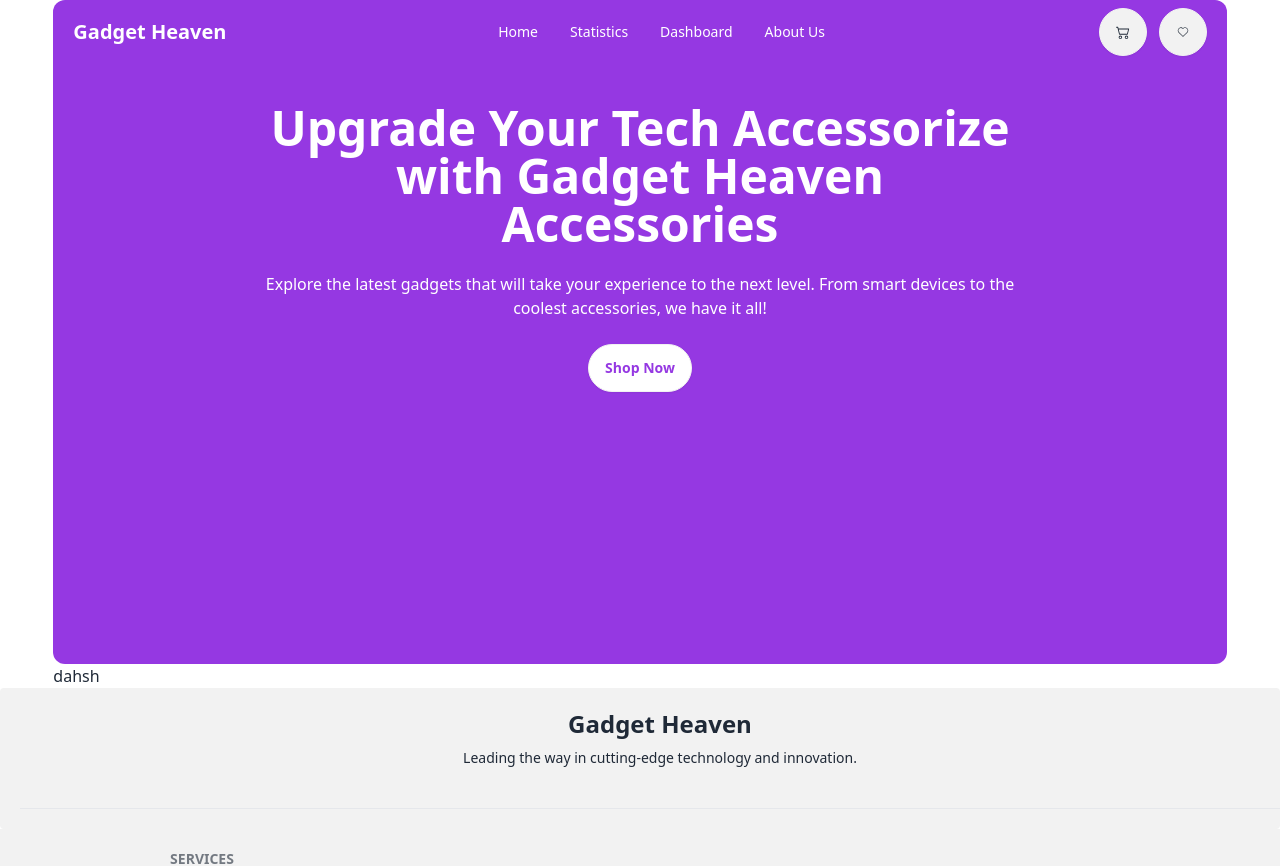
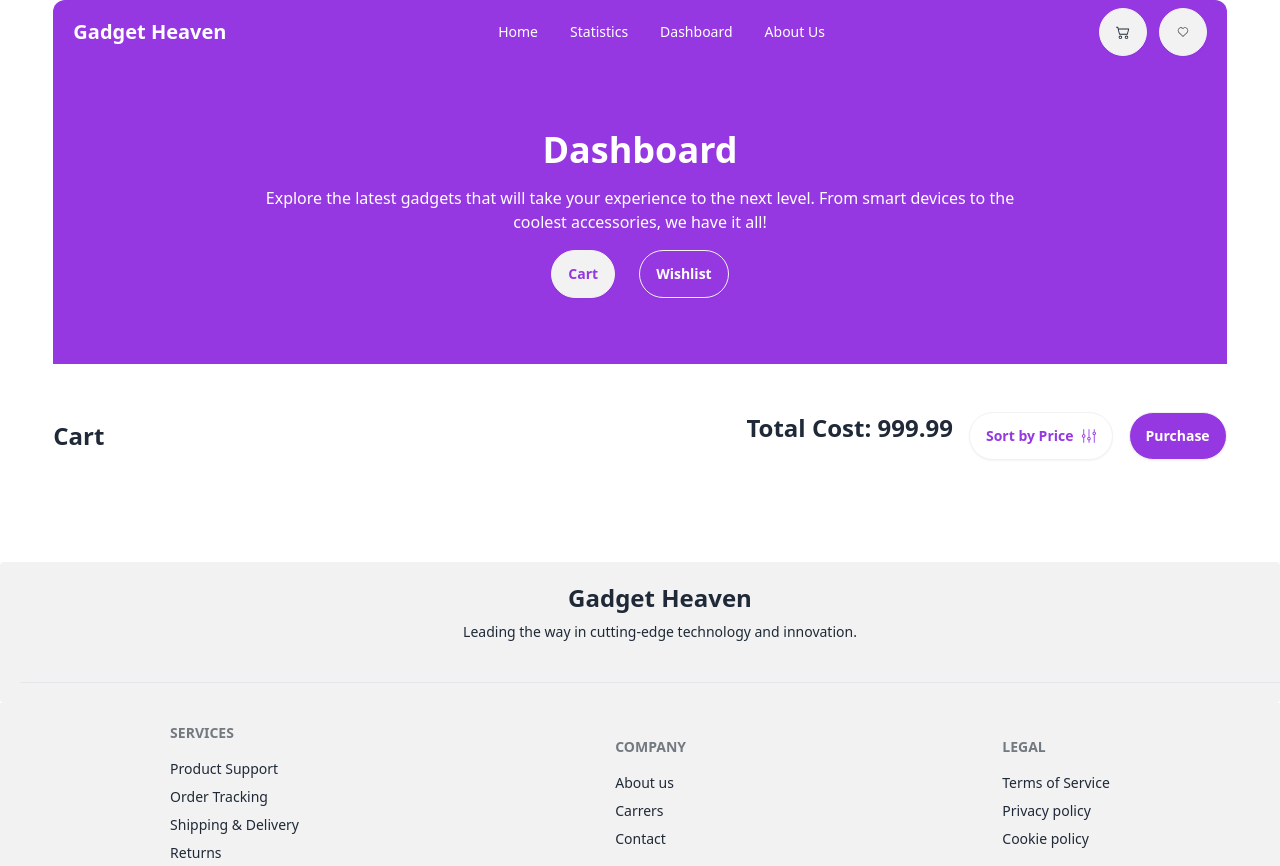
Before and after one commit to AbdullahAlTowsif/Gadget-Heaven, a React (Vite) app: page /dashboard in a window 1280 px wide. Shown: the top 866 px of the page. Built offline with nearby package versions, Linux system fonts and the light colour scheme.

Commit message:
cart added

```diff
--- /dev/null
+++ b/src/components/DashboardCards.jsx
@@ -0,0 +1,24 @@
+import { IoIosCloseCircleOutline } from "react-icons/io";
+
+const DashboardCards = ({gadget}) => {
+    // console.log(gadget)
+    return (
+        <div>
+            <div className="flex space-x-5 shadow-lg mt-5 justify-between p-5">
+                <div className="flex space-x-4">
+                    <img className="w-52 h-32 object-cover" src={gadget.product_image} alt="" />
+                    <div className="space-y-2">
+                        <h2 className="font-bold text-2xl">{gadget.product_title}</h2>
+                        <p className="font-semibold text-gray-500">{gadget.description}</p>
+                        <p className="font-semibold text-xl">Price: ${gadget.price}</p>
+                    </div>
+                </div>
+                <div className="text-4xl text-red-500">
+                    <IoIosCloseCircleOutline />
+                </div>
+            </div>
+        </div>
+    );
+};
+
+export default DashboardCards;
--- a/src/components/Footer.jsx
+++ b/src/components/Footer.jsx
@@ -1,6 +1,6 @@
 const Footer = () => {
     return (
-        <div>
+        <div className="mt-5">
             <footer className="footer footer-center bg-base-200 text-base-content rounded p-5">
                 <div>
                     <h1 className="font-bold text-2xl">Gadget Heaven</h1>
--- a/src/pages/Dashboard.jsx
+++ b/src/pages/Dashboard.jsx
@@ -1,10 +1,41 @@
-import Banner from "../components/Banner";
+import { SlEqualizer } from "react-icons/sl";
+import { useEffect, useState } from "react";
+import { getAllCarts } from "../utils";
+import DashboardCards from "../components/DashboardCards";
 
 const Dashboard = () => {
+
+    const [gadget, setGadget] = useState([])
+    useEffect(()=> {
+        const carts = getAllCarts()
+        setGadget(carts)
+    }, [])
     return (
         <div>
-            <Banner></Banner>
-            dahsh
+            <div className="bg-[#9538E2] min-h-[300px] flex flex-col justify-center items-center">
+                <h1 className="text-4xl font-bold text-white">Dashboard</h1>
+                <p className="text-white text-center mt-4 max-w-3xl">Explore the latest gadgets that will take your experience to the next level. From smart devices to the coolest accessories, we have it all!</p>
+                <div className="mt-4">
+                    <button className="btn mr-6 rounded-full text-[#9538E2]">Cart</button>
+                    <button className="btn rounded-full bg-[#9538E2] text-white">Wishlist</button>
+                </div>
+            </div>
+            <div className="flex justify-between items-center mt-12">
+                <h1 className="font-bold text-2xl">Cart</h1>
+                <div className="flex space-x-4">
+                    <h1 className="font-bold text-2xl">Total Cost: 999.99</h1>
+                    <button className="btn flex text-[#9538E2] bg-white rounded-full">Sort by Price <SlEqualizer /> </button>
+                    <button className="btn bg-[#9538E2] text-white rounded-full">Purchase</button>
+                </div>
+            </div>
+            {/* Dynamic Data */}
+            <div>
+                {
+                    gadget.map((gadget, i) => (
+                        <DashboardCards key={i} gadget={gadget}></DashboardCards>
+                    ))
+                }
+            </div>
         </div>
     );
 };
--- a/src/utils/index.js
+++ b/src/utils/index.js
@@ -24,4 +24,4 @@ const addToCart = gadget => {
     toast.success("Successfully added!");
 }
 
-export { addToCart }
+export { addToCart, getAllCarts }
```
